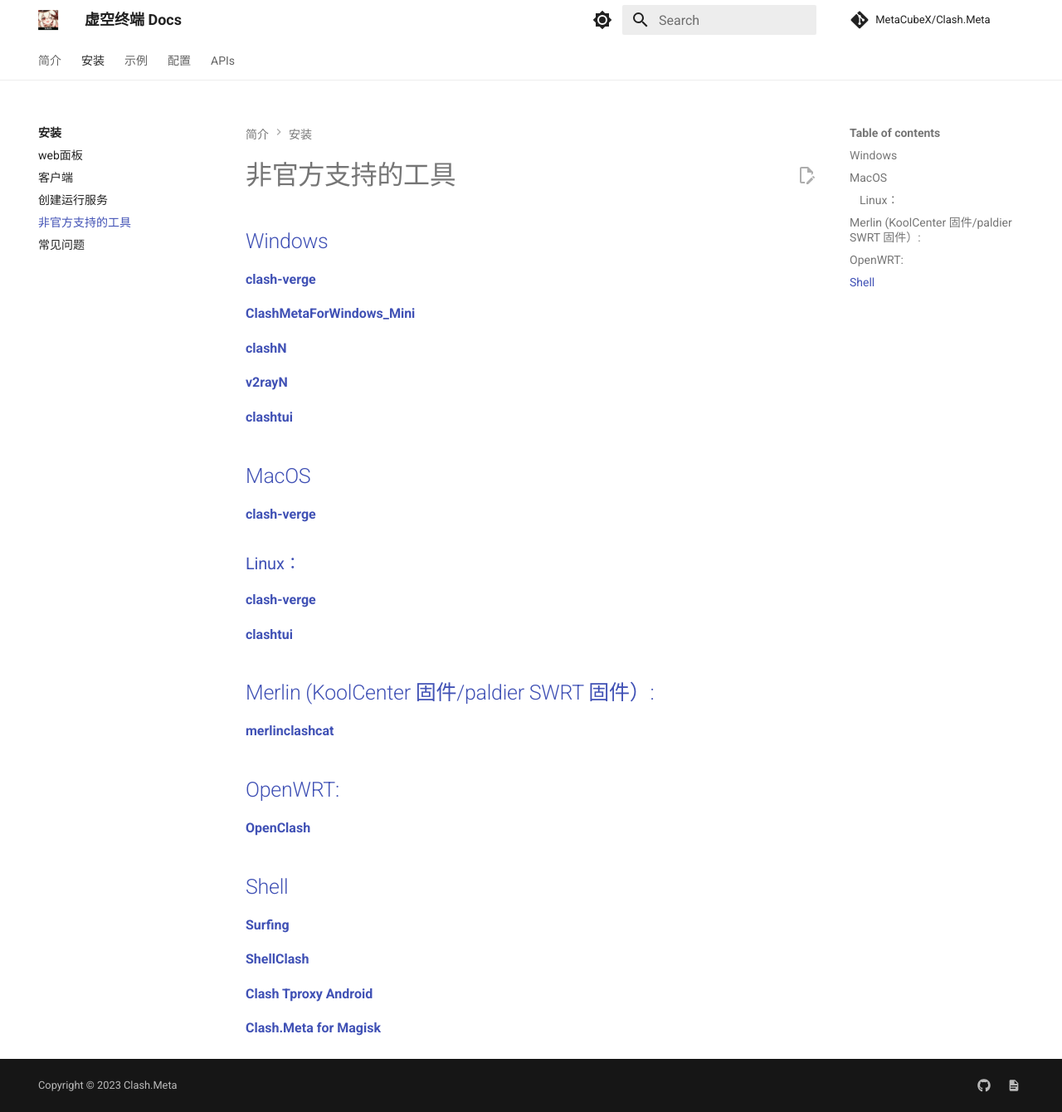
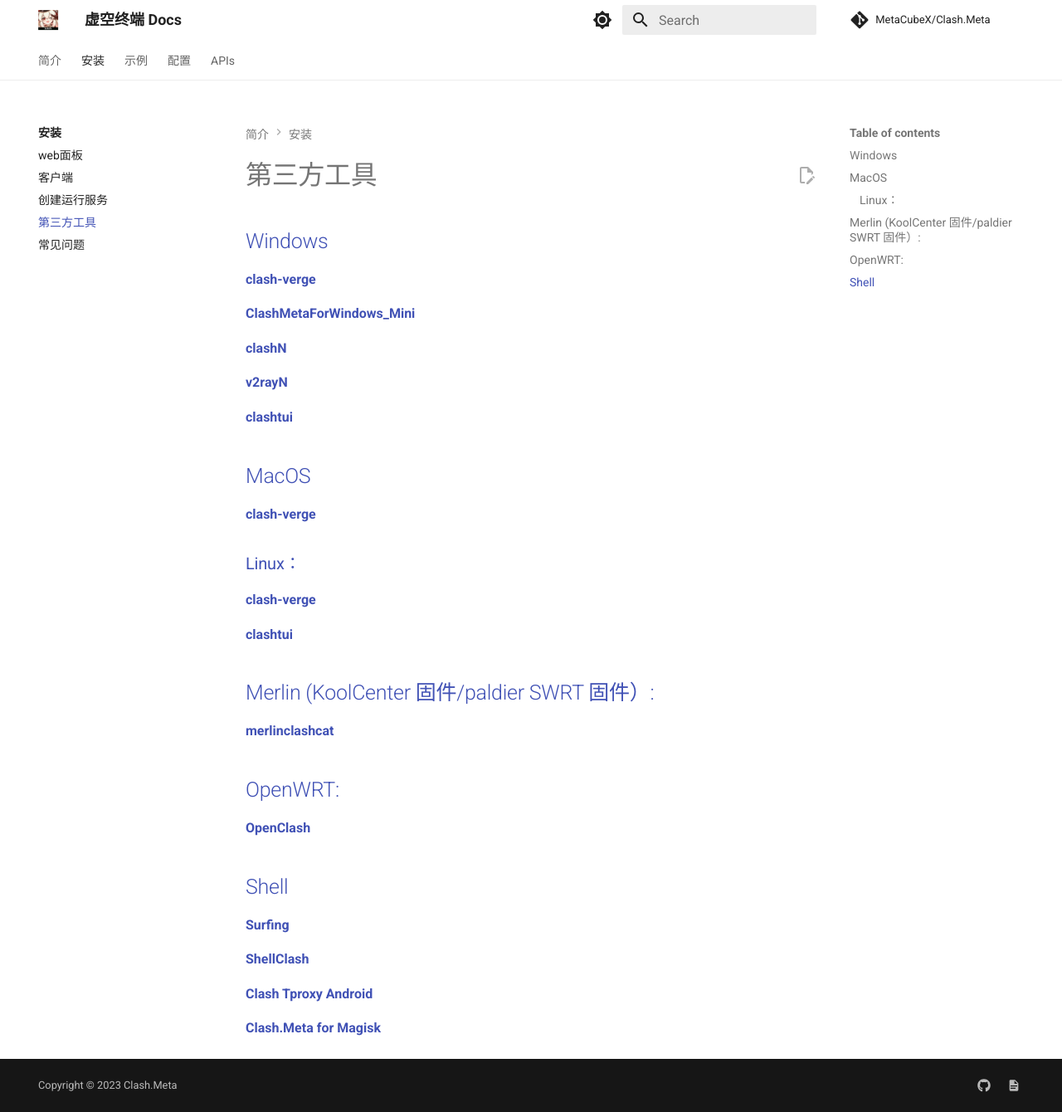
Before and after one commit to MetaCubeX/Meta-Docs, an MkDocs documentation site: the page built from docs/startup/client/client.md, in a window 1280 px wide and 1340 px high. Shown: the whole window at 83% size. Built offline with MkDocs 1.6.1 and Material for MkDocs 9.7.7, drawn with Linux system fonts in a browser that asks for light colours; comment, search, counter and statistics services are not loaded; part of the change alters nothing that is shown.

Commit message:
Update mkdocs.yml

```diff
--- a/mkdocs.yml
+++ b/mkdocs.yml
@@ -88,7 +88,7 @@ nav:
     - web面板: startup/web.md
     - 客户端: startup/client/index.md
     - 创建运行服务: startup/service/index.md
-    - 非官方支持的工具: startup/client/client.md
+    - 第三方工具: startup/client/client.md
     - 常见问题: startup/faq/index.md
   #- 基础使用:
   #  - Windows:
```
